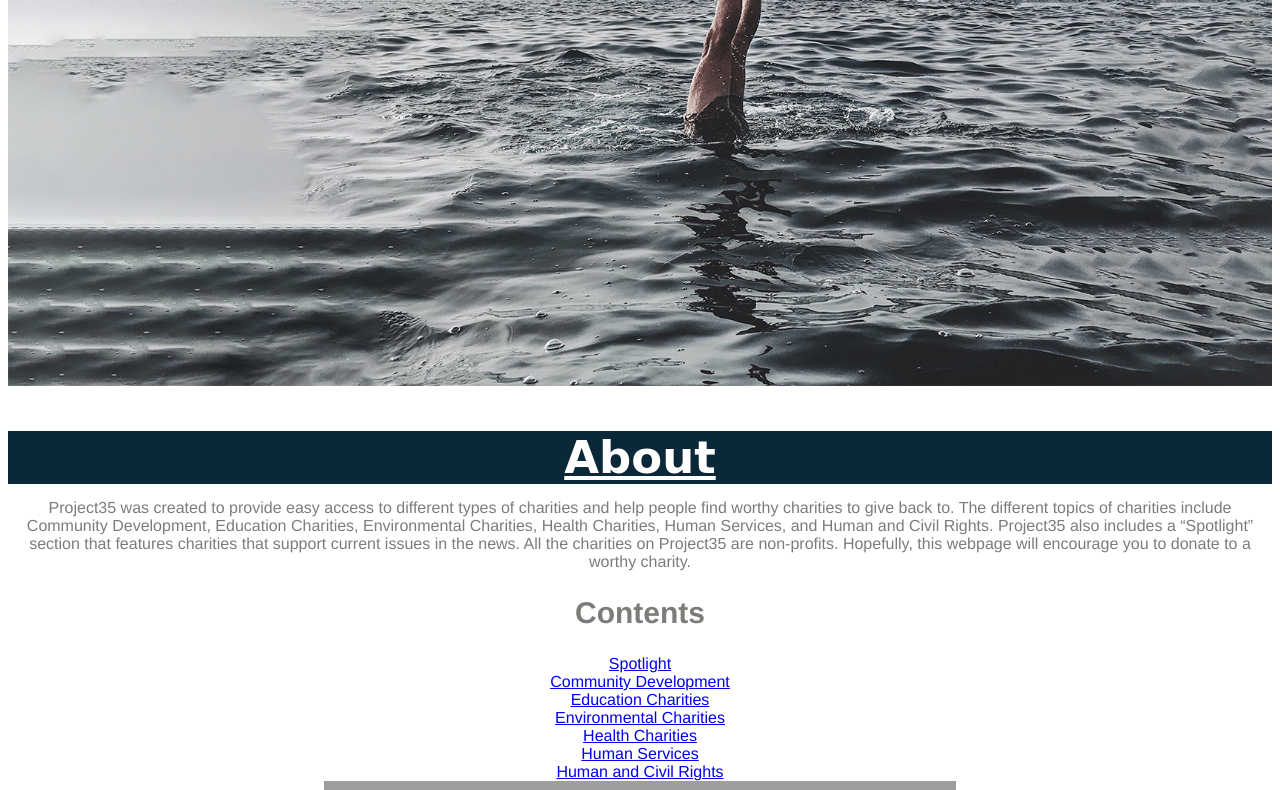
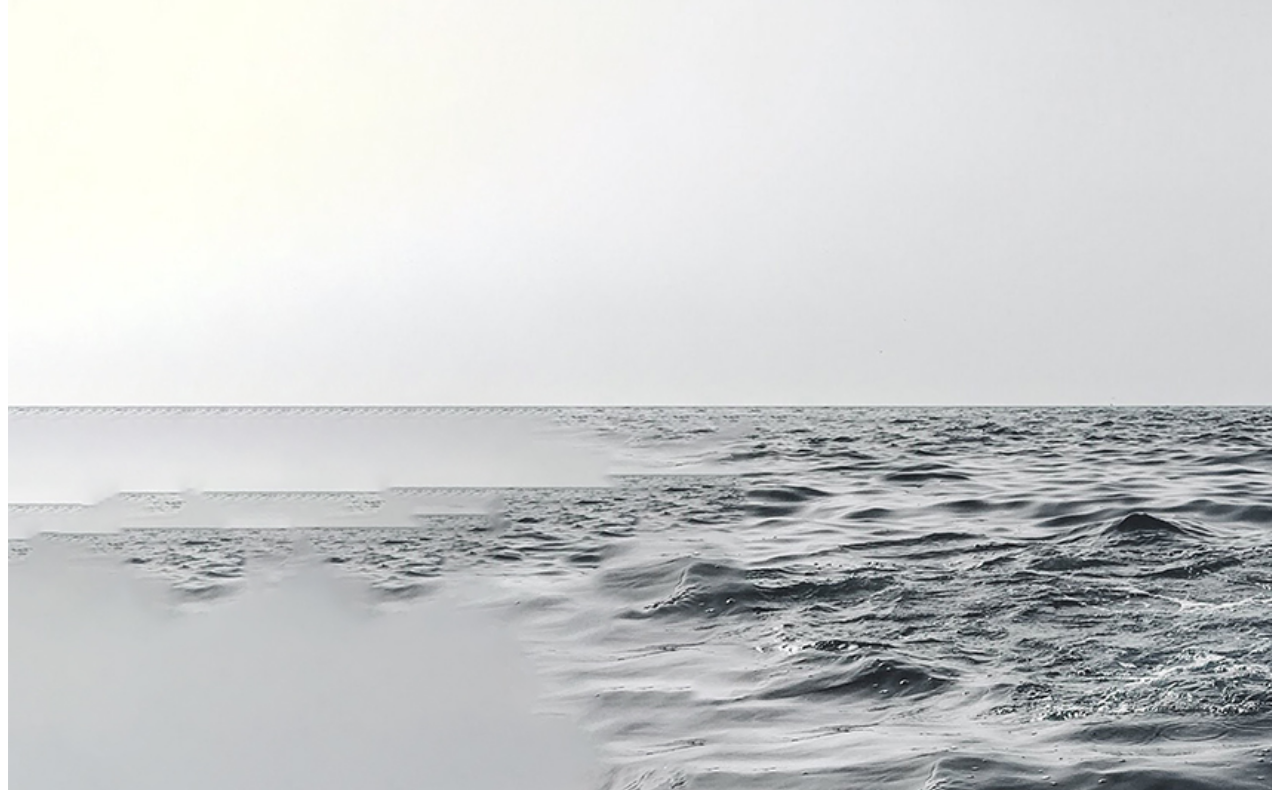
Before and after one commit to Project35co/Project35co.github.io, a plain HTML site: page index.html in a window 1280 px wide. Shown: the part 382-1172 px from the top of the page. Drawn offline with nearby package versions, Linux system fonts and the light colour scheme; grey boxes are pictures that could not be loaded.

Commit message:
Update style.css

```diff
--- a/style.css
+++ b/style.css
@@ -4,6 +4,7 @@ main {
 
 .landing {
     min-height: 100vh;
+    min-height:200vh;
     background: url("./hero.jpg");
     background-size: cover;
     padding: 0rem 5rem;
```
